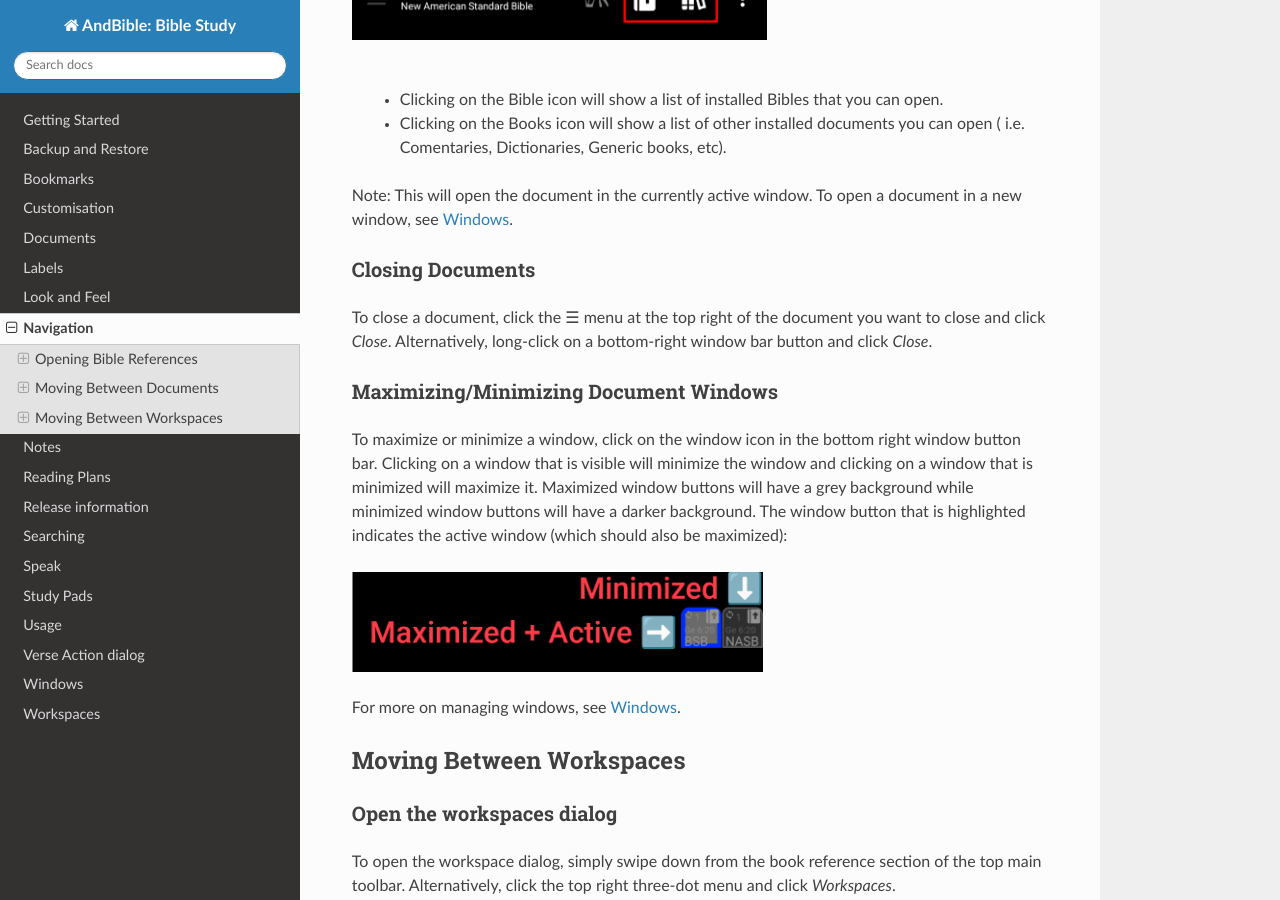
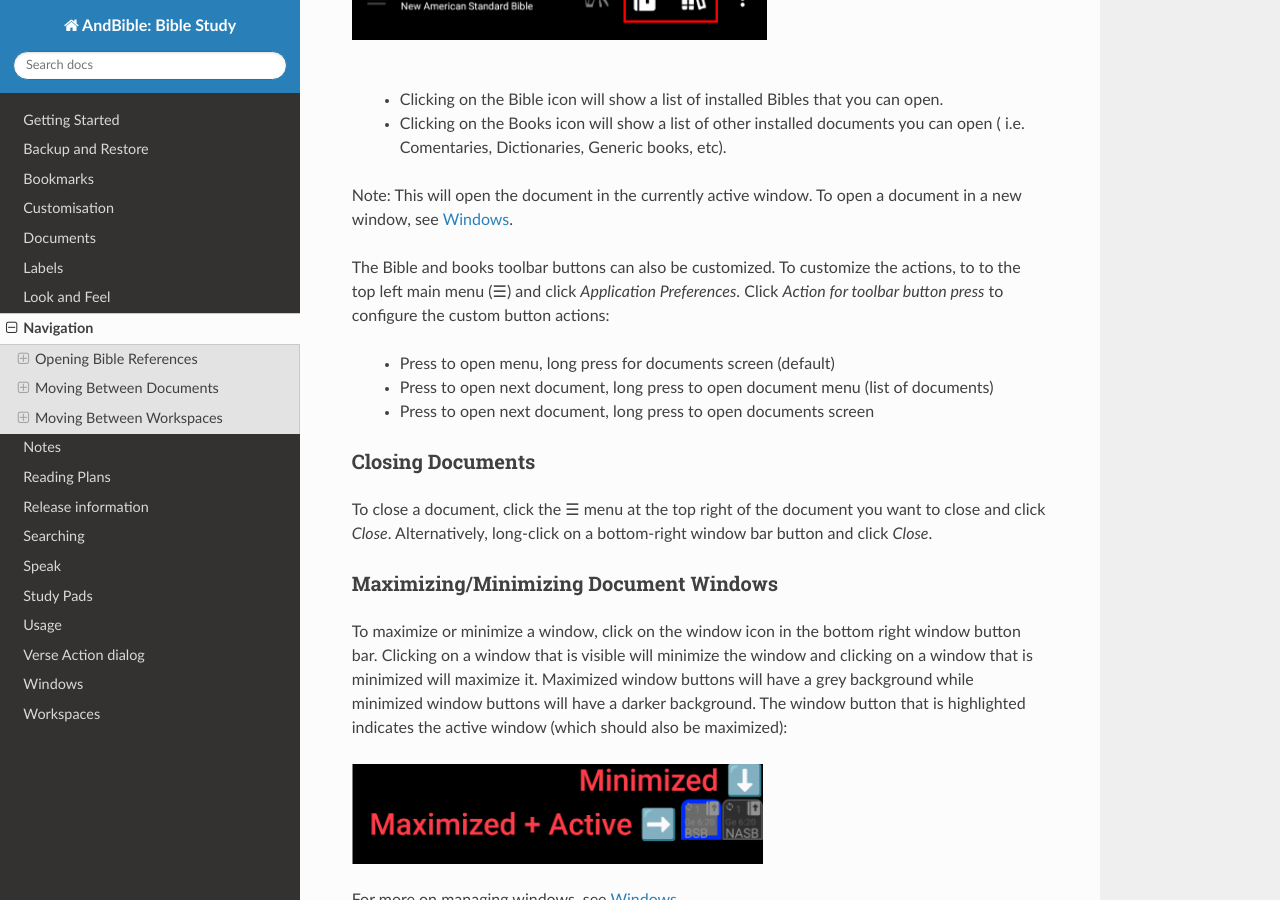
Before and after one commit to AndBible/docs, a Sphinx documentation site: the page built from docs/source/navigation.rst, in a window 1280 px wide and 900 px high, scrolled down 2352 px. Built offline with Sphinx 7.4.7 and the Read the Docs theme 3.1.0, drawn with Linux system fonts in a browser that asks for light colours; pages that are not in the unit, such as notebooks, are missing from menus.

Commit message:
add note about customizing main toolbar button actions

```diff
--- a/docs/source/navigation.rst
+++ b/docs/source/navigation.rst
@@ -85,6 +85,15 @@
 Note: This will open the document in the currently active window. To open a
 document in a new window, see :doc:`Windows</windows>`.
 
+The Bible and books toolbar buttons can also be customized. To customize the
+actions, to to the top left main menu (|hamburger|) and click `Application
+Preferences`. Click `Action for toolbar button press` to configure the custom
+button actions:
+
+  - Press to open menu, long press for documents screen (default)
+  - Press to open next document, long press to open document menu (list of documents)
+  - Press to open next document, long press to open documents screen
+
 Closing Documents
 ^^^^^^^^^^^^^^^^^
 To close a document, click the |hamburger| menu at the top right of the document
```
